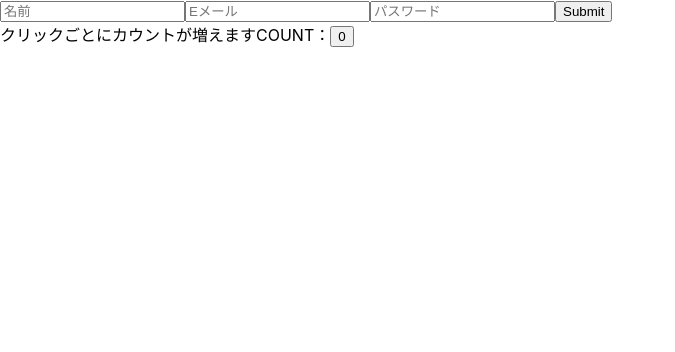
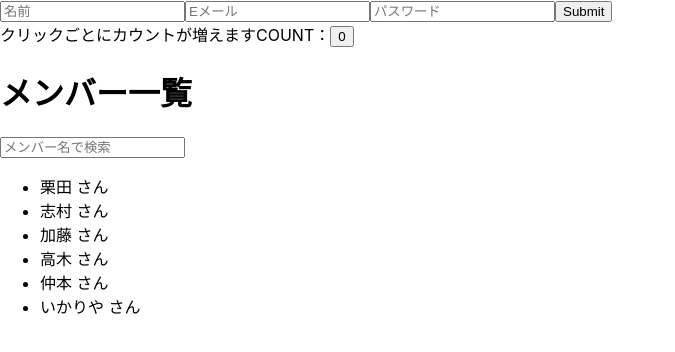
Before and after one commit to RyotaroKurita/hooks_study, a React (Create React App) app: page / in a window 1280 px wide. Shown: the top 352 px of the page, without its empty margins (0-675 px from the left). Built offline with nearby package versions, Linux system fonts and the light colour scheme.

Commit message:
add usecallback

```diff
--- /dev/null
+++ b/src/component/Search.tsx
@@ -0,0 +1,14 @@
+import {memo} from 'react';
+
+function Search({onChange}: {onChange: (text: string) => void}) {
+  console.log('rendering: Search確認用2');
+  return (
+    <input
+      type='text'
+      placeholder='メンバー名で検索'
+      onChange={(e) => onChange(e.target.value)}
+    />
+  )
+}
+
+export default memo(Search);
--- /dev/null
+++ b/src/component/callbackComponent.tsx
@@ -0,0 +1,40 @@
+import { useState, useCallback } from "react";
+import Search from "./Search";
+// useCallbackを使用したサンプルコードを作成
+// useCallbackは関数をメモ化するためのフック
+// useCallbackは最上位のコンポーネントでのみ使用することが出来る＝ループの中で使用することは出来ない
+const allMembers = [
+  "栗田",
+  "志村",
+  "加藤",
+  "高木",
+  "仲本",
+  "いかりや"
+];
+
+export default function SearchCallback() {
+
+  const [members, setMembers] = useState(allMembers);
+
+  const handleSearch = useCallback((text: string) => {
+    console.log('rendering: useCallbackの中');
+    const newMembers = allMembers.filter((member) => {
+      return member.includes(text)
+    });
+
+    setMembers(newMembers);
+  }, []);
+
+  return (
+    <>
+      <h1>メンバー一覧</h1>
+    <Search onChange={handleSearch} />
+    <ul>
+      {members.map((member, index) => (
+        <li key={index}>{member} さん</li>
+      )
+      )}
+    </ul>
+    </>
+  )
+}
--- a/src/index.tsx
+++ b/src/index.tsx
@@ -3,6 +3,8 @@ import ReactDOM from 'react-dom/client';
 import './index.css';
 import App from './App';
 import reportWebVitals from './reportWebVitals';
+// 大文字でないとエラー
+import SearchCallback from './component/callbackComponent';
 
 const root = ReactDOM.createRoot(
   document.getElementById('root') as HTMLElement
@@ -10,6 +12,7 @@ const root = ReactDOM.createRoot(
 root.render(
   <React.StrictMode>
     <App />
+    <SearchCallback />
   </React.StrictMode>
 );
 
--- a/tsconfig.json
+++ b/tsconfig.json
@@ -18,7 +18,7 @@
     "resolveJsonModule": true,
     "isolatedModules": true,
     "noEmit": true,
-    "jsx": "react-jsx"
+    "jsx": "react-jsx",
   },
   "include": [
     "src"
```
